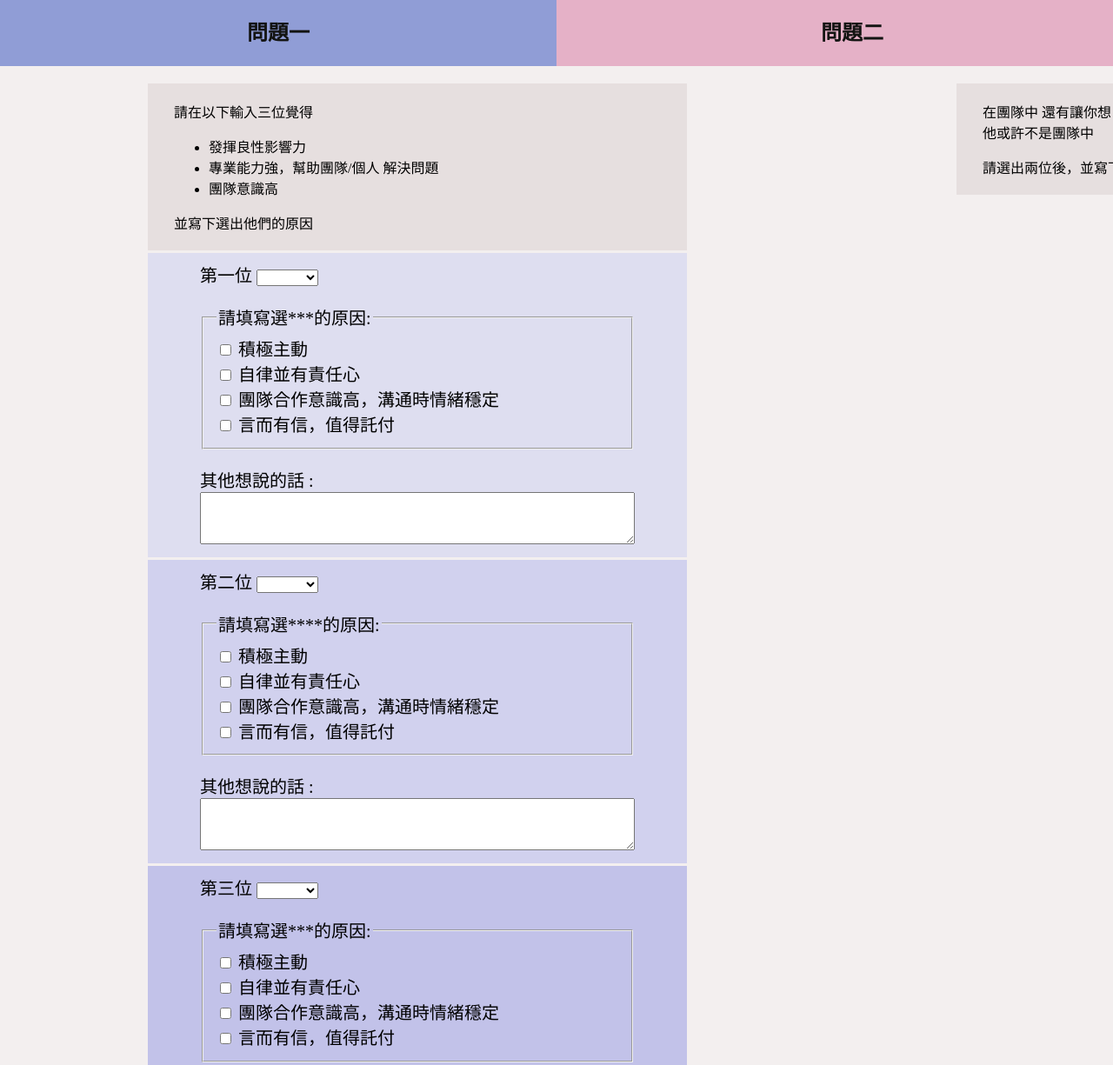
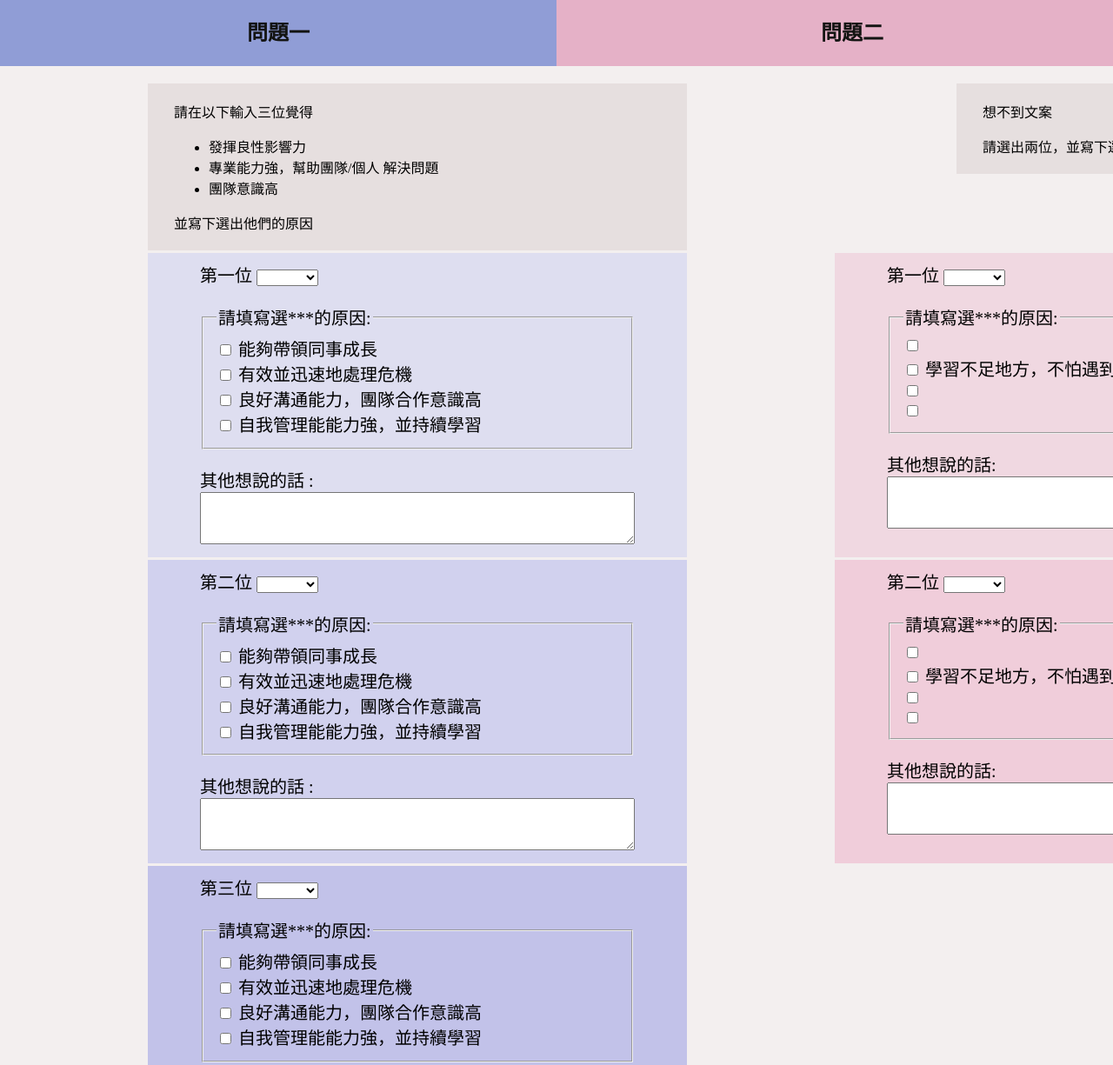
Before and after one commit to wc8183182/vote, a plain HTML site: page index.html in a window 1280 px wide. Shown: the top 1225 px of the page at 87% size. Drawn offline with Linux system fonts and the light colour scheme.

Commit message:
投票畫面頁面

```diff
--- a/index.html
+++ b/index.html
@@ -56,7 +56,7 @@
 
   <body>
     <div id="firebaseui-auth-container"></div>
-    <question>
+    <div class="question">
       <header>
         <ul>
           <li>問題一</li>
@@ -68,7 +68,7 @@
           <li>問題二</li>
         </ul>
       </div>
-    </question>
+    </div>
 
     <div class="container">
       <form>
@@ -85,15 +85,17 @@
 
       <from>
         <div class="here2">
-          在團隊中 還有讓你想<br />
-          他或許不是團隊中
+          想不到文案
+          <br />
+
           <p></p>
-          請選出兩位後，並寫下選擇的原因
+          請選出兩位，並寫下選擇的原因
           <br />
         </div>
       </from>
     </div>
 
+    <div class="container">
       <div class="one">
         <form>
           <label for="selection1">第一位</label>
@@ -136,33 +138,97 @@
 
           <div>
             <input type="checkbox" id="scales" name="scales" />
-          <label for="scales">積極主動</label>
+            <label for="scales">能夠帶領同事成長</label>
           </div>
 
           <div>
             <input type="checkbox" id="horns" name="horns" />
-          <label for="horns">自律並有責任心</label>
+            <label for="horns">有效並迅速地處理危機</label>
           </div>
 
           <div>
             <input type="checkbox" id="horns" name="horns" />
-          <label for="horns">團隊合作意識高，溝通時情緒穩定</label>
+            <label for="horns">良好溝通能力，團隊合作意識高</label>
           </div>
 
           <div>
             <input type="checkbox" id="horns" name="horns" />
-          <label for="horns">言而有信，值得託付</label>
+            <label for="horns">自我管理能能力強，並持續學習</label>
           </div>
         </fieldset>
-
         <p></p>
-
         <from>
           其他想說的話 :<br />
           <textarea name="Comment" cols="1" rows="1"> </textarea>
         </from>
       </div>
 
+      <div class="four">
+        <form>
+          <label for="selection2">第一位</label>
+          <select name="selection2" id="selection2" required>
+            <option></option>
+            <option value="Han">Han</option>
+            <option value="二哥">二哥</option>
+            <option value="阿瑞">阿瑞</option>
+            <option value="阿杰">阿杰</option>
+            <option value="湯包">湯包</option>
+            <option value="阿月">阿月</option>
+            <option value="Jiji">Jiji</option>
+            <option value="Jackson">Jackson</option>
+            <option value="Ian">Ian</option>
+            <option value="Lulu">Lulu</option>
+            <option value="Sin">Sin</option>
+            <option value="瑪姬">瑪姬</option>
+            <option value="阿信">阿信</option>
+            <option value="Yee">Yee</option>
+            <option value="叻叻">叻叻</option>
+            <option value="Rainy">Rainy</option>
+            <option value="Olly">Olly</option>
+            <option value="阿昇">阿昇</option>
+            <option value="Andy">Andy</option>
+            <option value="Abby">Abby</option>
+            <option value="Ken">Ken</option>
+            <option value="Sean">Sean</option>
+            <option value="珊珊">珊珊</option>
+            <option value="巧儒">巧儒</option>
+            <option value="周棋">周棋</option>
+            <option value="Josh">Josh</option>
+            <option value="淯心">淯心</option>
+          </select>
+        </form>
+        <p></p>
+        <fieldset>
+          <legend>請填寫選***的原因:</legend>
+
+          <div>
+            <input type="checkbox" id="scales" name="scales" />
+            <label for="scales"></label>
+          </div>
+
+          <div>
+            <input type="checkbox" id="horns" name="horns" />
+            <label for="horns">學習不足地方，不怕遇到困難</label>
+          </div>
+
+          <div>
+            <input type="checkbox" id="horns" name="horns" />
+            <label for="horns"></label>
+          </div>
+
+          <div>
+            <input type="checkbox" id="horns" name="horns" />
+            <label for="horns"></label>
+          </div>
+        </fieldset>
+        <p></p>
+        <from>
+          其他想說的話:<br />
+          <textarea name="Comment" cols="1" rows="1"> </textarea>
+        </from>
+      </div>
+    </div>
+    <div class="container">
       <div class="two">
         <form>
           <label for="selection1">第二位</label>
@@ -201,26 +267,26 @@
         <p></p>
 
         <fieldset>
-        <legend>請填寫選****的原因:</legend>
+          <legend>請填寫選***的原因:</legend>
 
           <div>
             <input type="checkbox" id="scales" name="scales" />
-          <label for="scales">積極主動</label>
+            <label for="scales">能夠帶領同事成長</label>
           </div>
 
           <div>
             <input type="checkbox" id="horns" name="horns" />
-          <label for="horns">自律並有責任心</label>
+            <label for="horns">有效並迅速地處理危機</label>
           </div>
 
           <div>
             <input type="checkbox" id="horns" name="horns" />
-          <label for="horns">團隊合作意識高，溝通時情緒穩定</label>
+            <label for="horns">良好溝通能力，團隊合作意識高</label>
           </div>
 
           <div>
             <input type="checkbox" id="horns" name="horns" />
-          <label for="horns">言而有信，值得託付</label>
+            <label for="horns">自我管理能能力強，並持續學習</label>
           </div>
         </fieldset>
 
@@ -231,6 +297,73 @@
           <textarea name="Comment" cols="1" rows="1"> </textarea>
         </from>
       </div>
+
+      <div class="five">
+        <form>
+          <label for="selection2">第二位</label>
+          <select name="selection2" id="selection2" required>
+            <option></option>
+            <option value="Han">Han</option>
+            <option value="二哥">二哥</option>
+            <option value="阿瑞">阿瑞</option>
+            <option value="阿杰">阿杰</option>
+            <option value="湯包">湯包</option>
+            <option value="阿月">阿月</option>
+            <option value="Jiji">Jiji</option>
+            <option value="Jackson">Jackson</option>
+            <option value="Ian">Ian</option>
+            <option value="Lulu">Lulu</option>
+            <option value="Sin">Sin</option>
+            <option value="瑪姬">瑪姬</option>
+            <option value="阿信">阿信</option>
+            <option value="Yee">Yee</option>
+            <option value="叻叻">叻叻</option>
+            <option value="Rainy">Rainy</option>
+            <option value="Olly">Olly</option>
+            <option value="阿昇">阿昇</option>
+            <option value="Andy">Andy</option>
+            <option value="Abby">Abby</option>
+            <option value="Ken">Ken</option>
+            <option value="Sean">Sean</option>
+            <option value="珊珊">珊珊</option>
+            <option value="巧儒">巧儒</option>
+            <option value="周棋">周棋</option>
+            <option value="Josh">Josh</option>
+            <option value="淯心">淯心</option>
+          </select>
+        </form>
+        <p></p>
+        <fieldset>
+          <legend>請填寫選***的原因:</legend>
+
+          <div>
+            <input type="checkbox" id="scales" name="scales" />
+            <label for="scales"></label>
+          </div>
+
+          <div>
+            <input type="checkbox" id="horns" name="horns" />
+            <label for="horns">學習不足地方，不怕遇到困難</label>
+          </div>
+
+          <div>
+            <input type="checkbox" id="horns" name="horns" />
+            <label for="horns"></label>
+          </div>
+
+          <div>
+            <input type="checkbox" id="horns" name="horns" />
+            <label for="horns"></label>
+          </div>
+        </fieldset>
+        <p></p>
+        <from>
+          其他想說的話:<br />
+          <textarea name="Comment" cols="1" rows="1"> </textarea>
+        </from>
+      </div>
+    </div>
+
     <div class="three">
       <form>
         <label for="selection1">第三位</label>
@@ -273,25 +406,24 @@
 
         <div>
           <input type="checkbox" id="scales" name="scales" />
-          <label for="scales">積極主動</label>
+          <label for="scales">能夠帶領同事成長</label>
         </div>
 
         <div>
           <input type="checkbox" id="horns" name="horns" />
-          <label for="horns">自律並有責任心</label>
+          <label for="horns">有效並迅速地處理危機</label>
         </div>
 
         <div>
           <input type="checkbox" id="horns" name="horns" />
-          <label for="horns">團隊合作意識高，溝通時情緒穩定</label>
+          <label for="horns">良好溝通能力，團隊合作意識高</label>
         </div>
 
         <div>
           <input type="checkbox" id="horns" name="horns" />
-          <label for="horns">言而有信，值得託付</label>
+          <label for="horns">自我管理能能力強，並持續學習</label>
         </div>
       </fieldset>
-
       <p></p>
 
       <from>
--- a/style.css
+++ b/style.css
@@ -8,7 +8,7 @@ body {
   background-color: #f3efef;
 }
 
-question {
+.question {
   display: flex;
 }
 
@@ -58,43 +58,44 @@ header ul li {
 .here {
   width: 620px;
   margin-top: 20px;
-  text-align: left;
   background: #e6dfdf;
   margin-left: 170px;
   padding: 20px 30px;
-  font-size: 16px;
 }
 
 .here2 {
   width: 620px;
   background: #e6dfdf;
   padding: 20px 30px;
-  font-size: 16px;
   margin-left: 50%;
   margin-top: 20px;
   /*flex:1*/
 }
 
-.container {
-  display: flex;
-}
-
-.here,
-.here2 {
-  width: 620px;
-  background: #e6dfdf;
-  padding: 20px 30px;
-  font-size: 16px;
-}
-
-.herecheck {
-  width: 24px;
-  height: 24px;
-}
-
 .one {
   width: 620px;
   background: #dedef0;
+  margin-top: 3px;
+  margin-left: 170px;
+  margin-right: auto;
+  font-size: 20px;
+  padding: 10px 60px;
+  margin-bottom: 0;
+}
+
+.four{
+  width: 620px;
+  background: #f0d8e1;
+  margin-top: 3px;
+  margin-left: 170px;
+  margin-right: auto;
+  font-size: 20px;
+  padding: 10px 60px;
+  margin-bottom: 0;
+}
+.five{
+  width: 620px;
+  background: #f0cdda;
   margin-top: 3px;
   margin-left: 170px;
   margin-right: auto;
@@ -129,3 +130,8 @@ textarea {
   padding: 10px 60px;
   margin-bottom: 0;
 }
+
+
+.container {
+  display: flex;
+}
```
Lines whose indentation alone changed are shown as unchanged.
